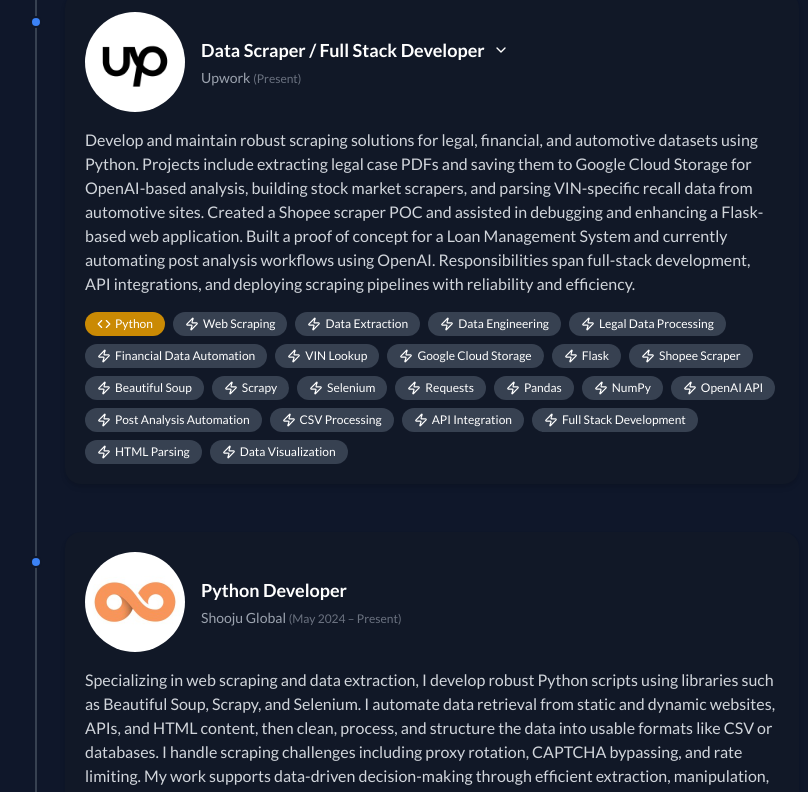
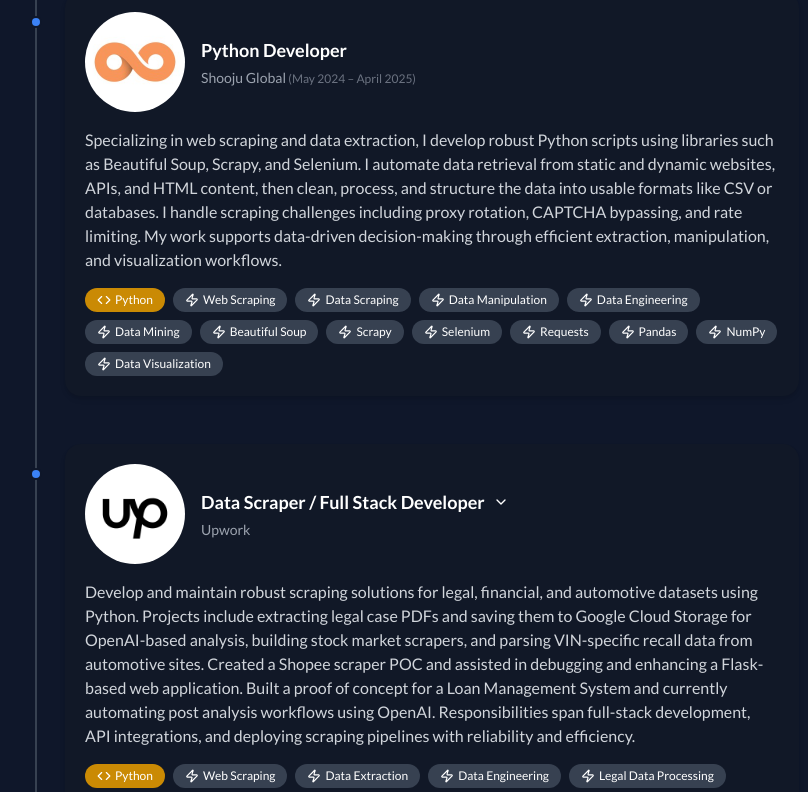
Before and after one commit to aelan1995/allan-io, a Next.js app: page / in a window 1280 px wide. Shown: the part 960-1752 px from the top of the page, without its empty margins (221-1029 px from the left). Built offline with nearby package versions, Linux system fonts and the light colour scheme.

Commit message:
Change the dates and work experience positioninng

```diff
--- a/components/ExperienceCard.tsx
+++ b/components/ExperienceCard.tsx
@@ -68,7 +68,10 @@
             )}
           </div>
           <p className="text-sm text-gray-400">
-            {company} <span className="text-xs text-gray-500">({year})</span>
+            {company}
+            {year && (
+              <span className="text-xs text-gray-500"> ({year})</span>
+            )}
           </p>
         </div>
       </div>
--- a/components/ExperienceSection.tsx
+++ b/components/ExperienceSection.tsx
@@ -5,7 +5,30 @@
 
 const experiences = [
   {
-    year: "Present",
+    year: "May 2024 – April 2025",
+    title: "Python Developer",
+    company: "Shooju Global",
+    description:
+      "Specializing in web scraping and data extraction, I develop robust Python scripts using libraries such as Beautiful Soup, Scrapy, and Selenium. I automate data retrieval from static and dynamic websites, APIs, and HTML content, then clean, process, and structure the data into usable formats like CSV or databases. I handle scraping challenges including proxy rotation, CAPTCHA bypassing, and rate limiting. My work supports data-driven decision-making through efficient extraction, manipulation, and visualization workflows.",
+    logo: "shooju.jpeg",
+    skills: [
+      "Python",
+      "Web Scraping",
+      "Data Scraping",
+      "Data Manipulation",
+      "Data Engineering",
+      "Data Mining",
+      "Beautiful Soup",
+      "Scrapy",
+      "Selenium",
+      "Requests",
+      "Pandas",
+      "NumPy",
+      "Data Visualization",
+    ],
+  },
+  {
+    year: "",
     title: "Data Scraper / Full Stack Developer",
     company: "Upwork",
     description:
@@ -37,6 +60,20 @@
       "Data Visualization",
     ],
     projects: [
+      {
+        title: "Zdigitech Engineers LMS",
+        description:
+          "Built a Learning Management System designed to connect students, children, parents, and instructors in a single collaborative space. The platform supports multi-role engagement, enabling lessons, progress tracking, and communication between all participants.",
+        tech: [
+          "React",
+          "Django",
+          "PostgreSQL",
+          "Python",
+          "LMS",
+          "Full Stack Development",
+        ],
+        image: "upwork.png",
+      },
       {
         title: "CI/CD Integration Pipeline",
         description:
@@ -100,29 +137,6 @@
         ],
         image: "upwork.png",
       },
-    ],
-  },
-  {
-    year: "May 2024 – Present",
-    title: "Python Developer",
-    company: "Shooju Global",
-    description:
-      "Specializing in web scraping and data extraction, I develop robust Python scripts using libraries such as Beautiful Soup, Scrapy, and Selenium. I automate data retrieval from static and dynamic websites, APIs, and HTML content, then clean, process, and structure the data into usable formats like CSV or databases. I handle scraping challenges including proxy rotation, CAPTCHA bypassing, and rate limiting. My work supports data-driven decision-making through efficient extraction, manipulation, and visualization workflows.",
-    logo: "shooju.jpeg",
-    skills: [
-      "Python",
-      "Web Scraping",
-      "Data Scraping",
-      "Data Manipulation",
-      "Data Engineering",
-      "Data Mining",
-      "Beautiful Soup",
-      "Scrapy",
-      "Selenium",
-      "Requests",
-      "Pandas",
-      "NumPy",
-      "Data Visualization",
     ],
   },
   {
--- a/tsconfig.json
+++ b/tsconfig.json
@@ -22,8 +22,7 @@
     // "useDefineForClassFields": true,                  /* Emit ECMAScript-standard-compliant class fields. */
     // "moduleDetection": "auto",                        /* Control what method is used to detect module-format JS files. */
     /* Modules */
-    "module": "commonjs" /* Specify what module code is generated. */, // "rootDir": "./",                                  /* Specify the root folder within your source files. */
-    "baseUrl": "." /* Specify the base directory to resolve non-relative module names. */,
+    "module": "esnext" /* Specify what module code is generated. */, // "rootDir": "./",                                  /* Specify the root folder within your source files. */
     "paths": {
       "@/*": ["./*"]
     } /* Specify a set of entries that re-map imports to additional lookup locations. */,
@@ -101,7 +100,7 @@
     "allowJs": true,
     "noEmit": true,
     "incremental": true,
-    "moduleResolution": "node",
+    "moduleResolution": "bundler",
     "resolveJsonModule": true,
     "isolatedModules": true,
     "types": ["react"],
```
